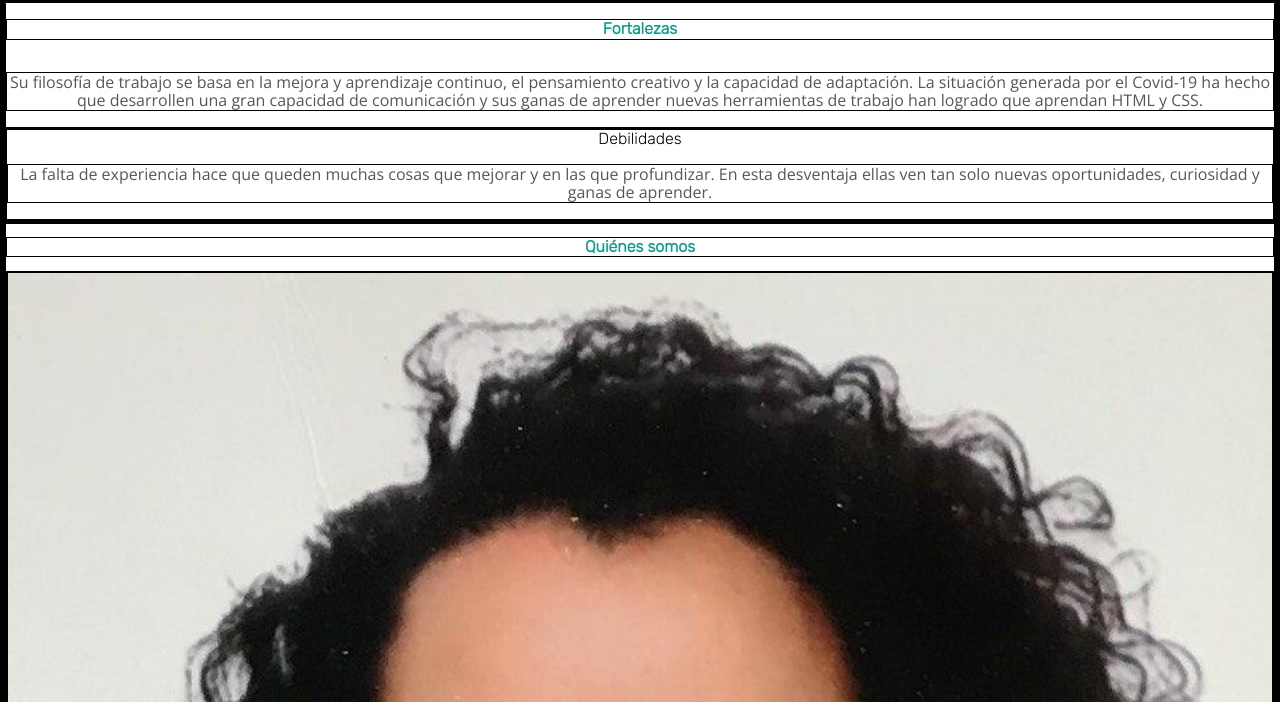
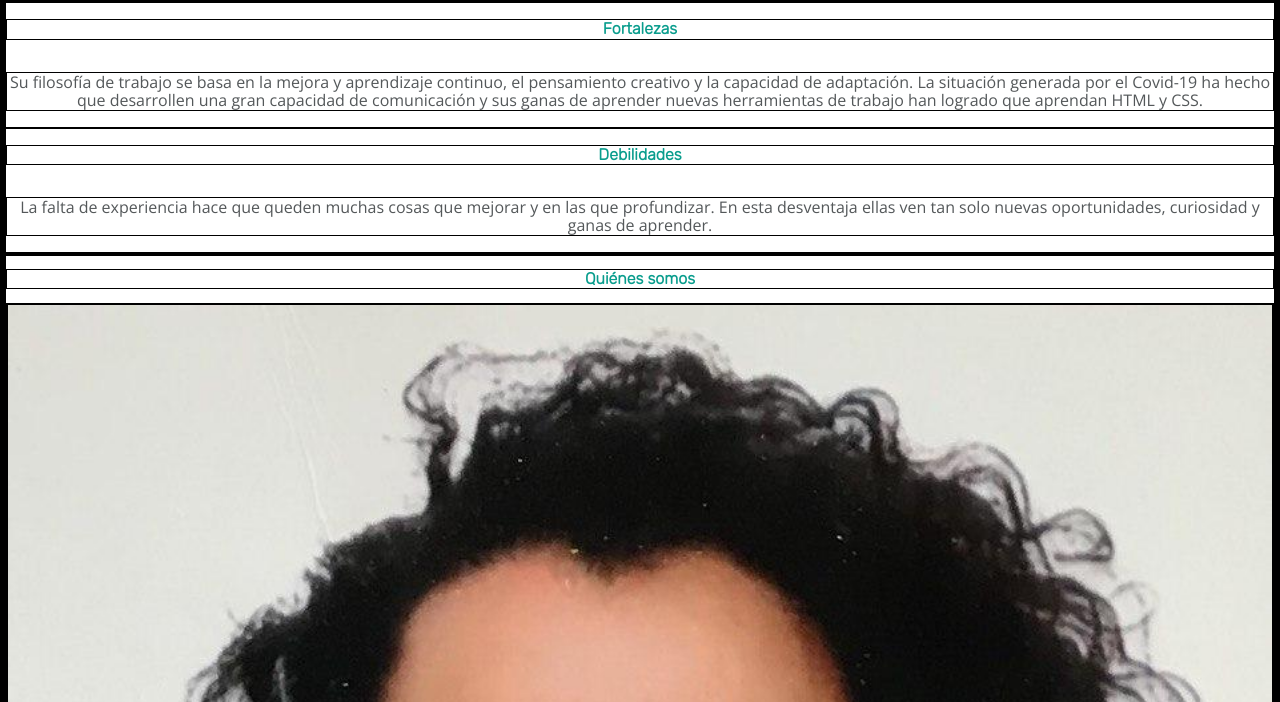
Before and after one commit to erreinoso/AdaWonders, a plain HTML site: page Pruebas/Prueba-Helen/index prueba.html in a window 1280 px wide. Shown: the part 398-1100 px from the top of the page. Drawn offline with nearby package versions, Linux system fonts and the light colour scheme; files whose address does not match are found by name.

Commit message:
Corrección parte 1 web

```diff
--- a/Pruebas/Prueba-Helen/index prueba.html
+++ b/Pruebas/Prueba-Helen/index prueba.html
@@ -50,11 +50,11 @@
           </p>
         </div>
         <div>
-          <h3class="weakness-title> Debilidades</h3>
-            <p>La falta de experiencia hace que queden muchas cosas que mejorar y en las que profundizar. En esta
-              desventaja
-              ellas ven tan solo nuevas oportunidades, curiosidad y ganas de aprender.
-            </p>
+          <h3 class="weakness-title"> Debilidades</h3>
+          <p>La falta de experiencia hace que queden muchas cosas que mejorar y en las que profundizar. En esta
+            desventaja
+            ellas ven tan solo nuevas oportunidades, curiosidad y ganas de aprender.
+          </p>
         </div>
       </div>
 
```
